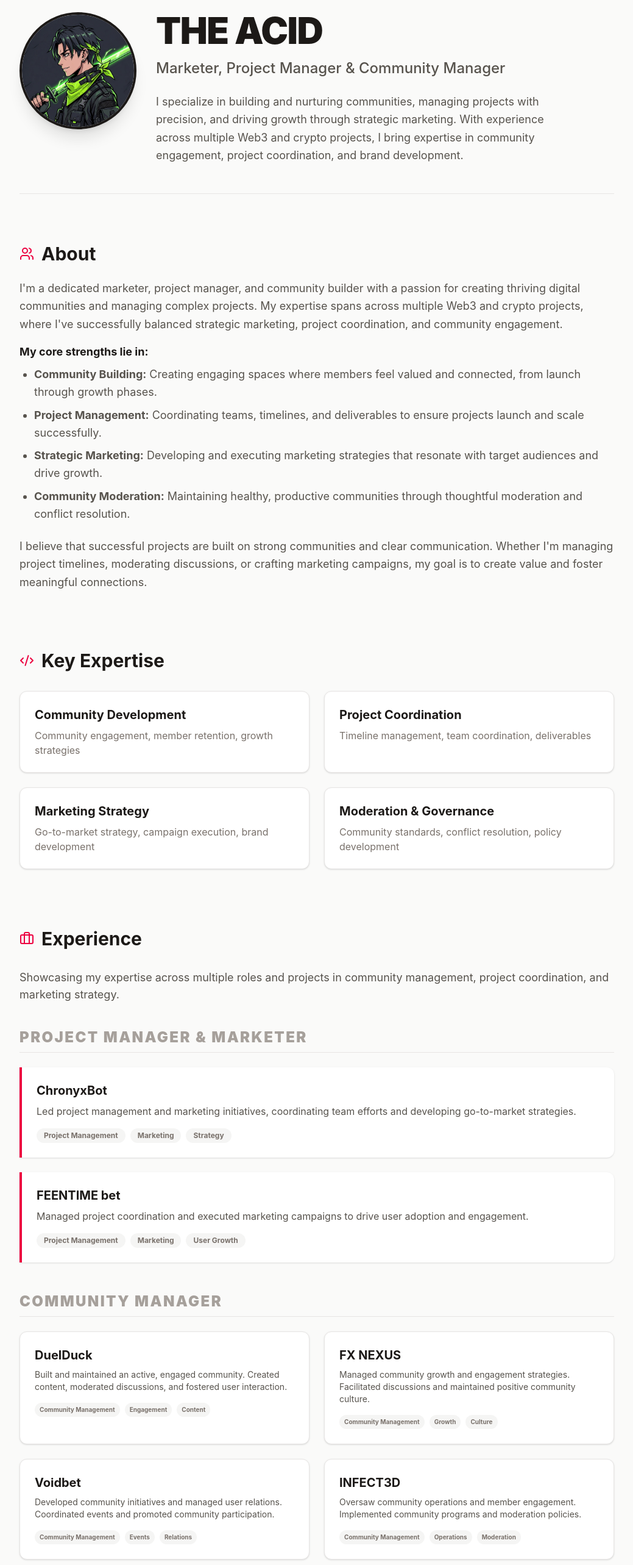
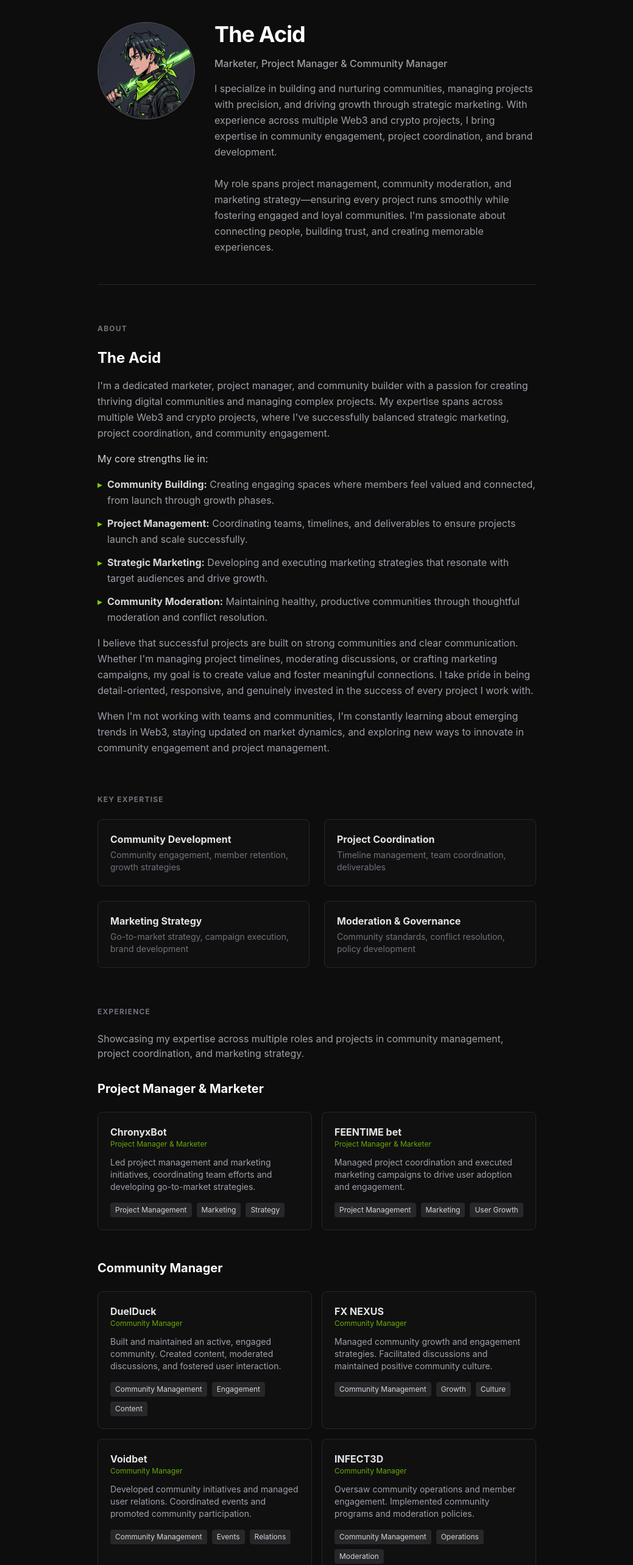
Before and after one commit to K1LLSHOT/My-Portfolio, a React (Vite) app: page / in a window 1280 px wide. Shown: the part 60-2626 px from the top of the page at 61% size, without its empty margins (120-1159 px from the left). Built offline with nearby package versions, Linux system fonts and the light colour scheme.

Commit message:
Update App.jsx

```diff
--- a/src/App.jsx
+++ b/src/App.jsx
@@ -1,47 +1,52 @@
 import React from 'react';
-import { Briefcase, Code2, Users, Megaphone, ShieldCheck } from 'lucide-react';
 
 const App = () => (
-  <div className="min-h-screen bg-stone-50 text-stone-900 font-sans selection:bg-rose-200">
-    <div className="max-w-5xl mx-auto px-6 py-12 md:py-20">
+  <div className="min-h-screen bg-[#0d0d0d] text-zinc-300 font-sans selection:bg-lime-500/30">
+    <div className="max-w-3xl mx-auto px-6 py-12 md:py-24">
 
       {/* Header Profile Section */}
-      <header className="flex flex-col md:flex-row items-center md:items-start gap-8 mb-20 border-b border-stone-200 pb-12">
-        <div className="w-32 h-32 md:w-48 md:h-48 rounded-full overflow-hidden border-4 border-stone-900 shadow-xl flex-shrink-0">
+      <header className="mb-16 border-b border-zinc-800 pb-12 flex flex-col md:flex-row items-center md:items-start gap-8">
+        <div className="w-32 h-32 md:w-40 md:h-40 rounded-full overflow-hidden flex-shrink-0 shadow-sm border-2 border-zinc-700">
           <img src="/pfp.jpg" alt="The Acid" className="w-full h-full object-cover" />
         </div>
         <div className="text-center md:text-left">
-          <h1 className="text-4xl md:text-6xl font-black uppercase tracking-tight mb-4">The Acid</h1>
-          <h2 className="text-xl md:text-2xl text-stone-600 font-medium mb-6">Marketer, Project Manager & Community Manager</h2>
-          <p className="text-lg text-stone-600 leading-relaxed max-w-2xl">
+          <h1 className="text-4xl font-bold tracking-tight mb-4 text-white">The Acid</h1>
+          <p className="text-zinc-400 font-medium mb-4">Marketer, Project Manager & Community Manager</p>
+          <p className="text-zinc-400 leading-relaxed">
             I specialize in building and nurturing communities, managing projects with precision, and driving growth through strategic marketing. With experience across multiple Web3 and crypto projects, I bring expertise in community engagement, project coordination, and brand development.
+            <br/><br/>
+            My role spans project management, community moderation, and marketing strategy—ensuring every project runs smoothly while fostering engaged and loyal communities. I'm passionate about connecting people, building trust, and creating memorable experiences.
           </p>
         </div>
       </header>
 
       {/* About Section */}
-      <section className="mb-24">
-        <h3 className="text-3xl font-bold mb-6 flex items-center gap-3"><Users className="text-rose-600"/> About</h3>
-        <div className="prose prose-stone max-w-none text-stone-600 leading-relaxed text-lg">
-          <p className="mb-4">
+      <section className="mb-16">
+        <h2 className="text-xs font-bold text-zinc-500 uppercase tracking-widest mb-6">About</h2>
+        <h3 className="text-2xl font-bold mb-4 text-white">The Acid</h3>
+        <div className="text-zinc-400 leading-relaxed space-y-4">
+          <p>
             I'm a dedicated marketer, project manager, and community builder with a passion for creating thriving digital communities and managing complex projects. My expertise spans across multiple Web3 and crypto projects, where I've successfully balanced strategic marketing, project coordination, and community engagement.
           </p>
-          <p className="font-bold text-stone-900 mb-2">My core strengths lie in:</p>
-          <ul className="list-disc pl-6 space-y-2 mb-6">
-            <li><strong>Community Building:</strong> Creating engaging spaces where members feel valued and connected, from launch through growth phases.</li>
-            <li><strong>Project Management:</strong> Coordinating teams, timelines, and deliverables to ensure projects launch and scale successfully.</li>
-            <li><strong>Strategic Marketing:</strong> Developing and executing marketing strategies that resonate with target audiences and drive growth.</li>
-            <li><strong>Community Moderation:</strong> Maintaining healthy, productive communities through thoughtful moderation and conflict resolution.</li>
+          <p className="text-zinc-300">My core strengths lie in:</p>
+          <ul className="space-y-3">
+            <li className="flex gap-2"><span className="text-lime-500">▸</span> <span><strong className="text-zinc-300">Community Building:</strong> Creating engaging spaces where members feel valued and connected, from launch through growth phases.</span></li>
+            <li className="flex gap-2"><span className="text-lime-500">▸</span> <span><strong className="text-zinc-300">Project Management:</strong> Coordinating teams, timelines, and deliverables to ensure projects launch and scale successfully.</span></li>
+            <li className="flex gap-2"><span className="text-lime-500">▸</span> <span><strong className="text-zinc-300">Strategic Marketing:</strong> Developing and executing marketing strategies that resonate with target audiences and drive growth.</span></li>
+            <li className="flex gap-2"><span className="text-lime-500">▸</span> <span><strong className="text-zinc-300">Community Moderation:</strong> Maintaining healthy, productive communities through thoughtful moderation and conflict resolution.</span></li>
           </ul>
           <p>
-            I believe that successful projects are built on strong communities and clear communication. Whether I'm managing project timelines, moderating discussions, or crafting marketing campaigns, my goal is to create value and foster meaningful connections.
+            I believe that successful projects are built on strong communities and clear communication. Whether I'm managing project timelines, moderating discussions, or crafting marketing campaigns, my goal is to create value and foster meaningful connections. I take pride in being detail-oriented, responsive, and genuinely invested in the success of every project I work with.
+          </p>
+          <p>
+            When I'm not working with teams and communities, I'm constantly learning about emerging trends in Web3, staying updated on market dynamics, and exploring new ways to innovate in community engagement and project management.
           </p>
         </div>
       </section>
 
       {/* Key Expertise Grid */}
-      <section className="mb-24">
-        <h3 className="text-3xl font-bold mb-8 flex items-center gap-3"><Code2 className="text-rose-600"/> Key Expertise</h3>
+      <section className="mb-16">
+        <h2 className="text-xs font-bold text-zinc-500 uppercase tracking-widest mb-6">Key Expertise</h2>
         <div className="grid md:grid-cols-2 gap-6">
           {[
             { title: "Community Development", desc: "Community engagement, member retention, growth strategies" },
@@ -49,34 +54,35 @@ const App = () => (
             { title: "Marketing Strategy", desc: "Go-to-market strategy, campaign execution, brand development" },
             { title: "Moderation & Governance", desc: "Community standards, conflict resolution, policy development" }
           ].map((skill, i) => (
-            <div key={i} className="p-6 bg-white border border-stone-200 rounded-xl shadow-sm hover:shadow-md transition-shadow">
-              <h4 className="text-xl font-bold text-stone-900 mb-2">{skill.title}</h4>
-              <p className="text-stone-500">{skill.desc}</p>
+            <div key={i} className="p-5 border border-zinc-800 bg-zinc-900/30 rounded-lg hover:border-zinc-700 transition-colors">
+              <h4 className="font-bold text-zinc-200 mb-1">{skill.title}</h4>
+              <p className="text-sm text-zinc-500">{skill.desc}</p>
             </div>
           ))}
         </div>
       </section>
 
       {/* Experience Timeline */}
-      <section className="mb-24">
-        <h3 className="text-3xl font-bold mb-8 flex items-center gap-3"><Briefcase className="text-rose-600"/> Experience</h3>
-        <p className="text-stone-600 mb-10 text-lg">Showcasing my expertise across multiple roles and projects in community management, project coordination, and marketing strategy.</p>
+      <section className="mb-16">
+        <h2 className="text-xs font-bold text-zinc-500 uppercase tracking-widest mb-6">Experience</h2>
+        <p className="text-zinc-400 mb-8">Showcasing my expertise across multiple roles and projects in community management, project coordination, and marketing strategy.</p>
 
         <div className="space-y-12">
 
           {/* Project Manager Block */}
           <div>
-            <h4 className="text-2xl font-black text-stone-400 uppercase tracking-widest mb-6 border-b border-stone-200 pb-2">Project Manager & Marketer</h4>
-            <div className="grid gap-6">
+            <h3 className="text-xl font-bold text-white mb-6">Project Manager & Marketer</h3>
+            <div className="grid md:grid-cols-2 gap-4">
               {[
-                { name: "ChronyxBot", tags: ["Project Management", "Marketing", "Strategy"], desc: "Led project management and marketing initiatives, coordinating team efforts and developing go-to-market strategies." },
-                { name: "FEENTIME bet", tags: ["Project Management", "Marketing", "User Growth"], desc: "Managed project coordination and executed marketing campaigns to drive user adoption and engagement." }
+                { name: "ChronyxBot", role: "Project Manager & Marketer", tags: ["Project Management", "Marketing", "Strategy"], desc: "Led project management and marketing initiatives, coordinating team efforts and developing go-to-market strategies." },
+                { name: "FEENTIME bet", role: "Project Manager & Marketer", tags: ["Project Management", "Marketing", "User Growth"], desc: "Managed project coordination and executed marketing campaigns to drive user adoption and engagement." }
               ].map((job, i) => (
-                <div key={i} className="p-6 bg-white border-l-4 border-rose-600 rounded-r-xl shadow-sm">
-                  <h5 className="text-xl font-bold text-stone-900">{job.name}</h5>
-                  <p className="text-stone-600 mt-2 mb-4">{job.desc}</p>
+                <div key={i} className="p-5 border border-zinc-800 bg-zinc-900/30 rounded-lg">
+                  <h4 className="font-bold text-zinc-200">{job.name}</h4>
+                  <p className="text-xs text-lime-500/80 mb-3">{job.role}</p>
+                  <p className="text-sm text-zinc-400 mb-4">{job.desc}</p>
                   <div className="flex flex-wrap gap-2">
-                    {job.tags.map(t => <span key={t} className="px-3 py-1 bg-stone-100 text-xs font-bold text-stone-500 rounded-full">{t}</span>)}
+                    {job.tags.map(t => <span key={t} className="px-2 py-1 bg-zinc-800 text-xs text-zinc-300 rounded">{t}</span>)}
                   </div>
                 </div>
               ))}
@@ -85,19 +91,20 @@ const App = () => (
 
           {/* Community Manager Block */}
           <div>
-            <h4 className="text-2xl font-black text-stone-400 uppercase tracking-widest mb-6 border-b border-stone-200 pb-2">Community Manager</h4>
-            <div className="grid gap-6 md:grid-cols-2">
+            <h3 className="text-xl font-bold text-white mb-6">Community Manager</h3>
+            <div className="grid md:grid-cols-2 gap-4">
               {[
-                { name: "DuelDuck", tags: ["Community Management", "Engagement", "Content"], desc: "Built and maintained an active, engaged community. Created content, moderated discussions, and fostered user interaction." },
-                { name: "FX NEXUS", tags: ["Community Management", "Growth", "Culture"], desc: "Managed community growth and engagement strategies. Facilitated discussions and maintained positive community culture." },
-                { name: "Voidbet", tags: ["Community Management", "Events", "Relations"], desc: "Developed community initiatives and managed user relations. Coordinated events and promoted community participation." },
-                { name: "INFECT3D", tags: ["Community Management", "Operations", "Moderation"], desc: "Oversaw community operations and member engagement. Implemented community programs and moderation policies." }
+                { name: "DuelDuck", role: "Community Manager", tags: ["Community Management", "Engagement", "Content"], desc: "Built and maintained an active, engaged community. Created content, moderated discussions, and fostered user interaction." },
+                { name: "FX NEXUS", role: "Community Manager", tags: ["Community Management", "Growth", "Culture"], desc: "Managed community growth and engagement strategies. Facilitated discussions and maintained positive community culture." },
+                { name: "Voidbet", role: "Community Manager", tags: ["Community Management", "Events", "Relations"], desc: "Developed community initiatives and managed user relations. Coordinated events and promoted community participation." },
+                { name: "INFECT3D", role: "Community Manager", tags: ["Community Management", "Operations", "Moderation"], desc: "Oversaw community operations and member engagement. Implemented community programs and moderation policies." }
               ].map((job, i) => (
-                <div key={i} className="p-6 bg-white border border-stone-200 rounded-xl shadow-sm">
-                  <h5 className="text-xl font-bold text-stone-900">{job.name}</h5>
-                  <p className="text-stone-600 text-sm mt-2 mb-4">{job.desc}</p>
+                <div key={i} className="p-5 border border-zinc-800 bg-zinc-900/30 rounded-lg">
+                  <h4 className="font-bold text-zinc-200">{job.name}</h4>
+                  <p className="text-xs text-lime-500/80 mb-3">{job.role}</p>
+                  <p className="text-sm text-zinc-400 mb-4">{job.desc}</p>
                   <div className="flex flex-wrap gap-2">
-                    {job.tags.map(t => <span key={t} className="px-2 py-1 bg-stone-100 text-[10px] font-bold text-stone-500 rounded-full">{t}</span>)}
+                    {job.tags.map(t => <span key={t} className="px-2 py-1 bg-zinc-800 text-xs text-zinc-300 rounded">{t}</span>)}
                   </div>
                 </div>
               ))}
@@ -106,21 +113,22 @@ const App = () => (
 
           {/* Community Moderator Block */}
           <div>
-            <h4 className="text-2xl font-black text-stone-400 uppercase tracking-widest mb-6 border-b border-stone-200 pb-2">Community Moderator</h4>
-            <div className="grid gap-6 md:grid-cols-2">
+            <h3 className="text-xl font-bold text-white mb-6">Community Moderator</h3>
+            <div className="grid md:grid-cols-2 gap-4">
               {[
-                { name: "PAI3", tags: ["Moderation", "Community Health", "Guidelines"], desc: "Moderated community discussions and enforced community guidelines. Ensured healthy and constructive interactions." },
-                { name: "Tauntcoin", tags: ["Moderation", "Community", "Standards"], desc: "Managed community channels and member interactions. Maintained forum rules and community standards." },
-                { name: "Battleworld", tags: ["Moderation", "Resolution", "Engagement"], desc: "Oversaw community moderation and dispute resolution. Promoted positive community engagement and participation." },
-                { name: "Masked-INJ", tags: ["Moderation", "Support", "Integrity"], desc: "Led moderation efforts and community support. Handled member concerns and maintained community integrity." },
-                { name: "Memescope", tags: ["Moderation", "Content", "Culture"], desc: "Managed content moderation and community culture. Ensured community guidelines compliance and positive interactions." },
-                { name: "Official Bullrun", tags: ["Moderation", "Coordination", "Standards"], desc: "Supervised community discussions and member engagement. Coordinated community activities and maintained standards." }
+                { name: "PAI3", role: "Community Moderator", tags: ["Moderation", "Community Health", "Guidelines"], desc: "Moderated community discussions and enforced community guidelines. Ensured healthy and constructive interactions." },
+                { name: "Tauntcoin", role: "Community Moderator", tags: ["Moderation", "Community", "Standards"], desc: "Managed community channels and member interactions. Maintained forum rules and community standards." },
+                { name: "Battleworld", role: "Community Moderator", tags: ["Moderation", "Resolution", "Engagement"], desc: "Oversaw community moderation and dispute resolution. Promoted positive community engagement and participation." },
+                { name: "Masked-INJ", role: "Community Moderator", tags: ["Moderation", "Support", "Integrity"], desc: "Led moderation efforts and community support. Handled member concerns and maintained community integrity." },
+                { name: "Memescope", role: "Community Moderator", tags: ["Moderation", "Content", "Culture"], desc: "Managed content moderation and community culture. Ensured community guidelines compliance and positive interactions." },
+                { name: "Official Bullrun", role: "Community Moderator", tags: ["Moderation", "Coordination", "Standards"], desc: "Supervised community discussions and member engagement. Coordinated community activities and maintained standards." }
               ].map((job, i) => (
-                <div key={i} className="p-6 bg-white border border-stone-200 rounded-xl shadow-sm">
-                  <h5 className="text-xl font-bold text-stone-900">{job.name}</h5>
-                  <p className="text-stone-600 text-sm mt-2 mb-4">{job.desc}</p>
+                <div key={i} className="p-5 border border-zinc-800 bg-zinc-900/30 rounded-lg">
+                  <h4 className="font-bold text-zinc-200">{job.name}</h4>
+                  <p className="text-xs text-lime-500/80 mb-3">{job.role}</p>
+                  <p className="text-sm text-zinc-400 mb-4">{job.desc}</p>
                   <div className="flex flex-wrap gap-2">
-                    {job.tags.map(t => <span key={t} className="px-2 py-1 bg-stone-100 text-[10px] font-bold text-stone-500 rounded-full">{t}</span>)}
+                    {job.tags.map(t => <span key={t} className="px-2 py-1 bg-zinc-800 text-xs text-zinc-300 rounded">{t}</span>)}
                   </div>
                 </div>
               ))}
@@ -131,14 +139,17 @@ const App = () => (
       </section>
 
       {/* Footer Contact */}
-      <footer className="mt-24 pt-12 border-t-2 border-stone-900 text-center">
-        <h3 className="text-4xl font-black mb-6">Let's Connect</h3>
-        <p className="text-stone-600 text-lg mb-8 max-w-xl mx-auto">I'm always interested in new opportunities, collaborations, and conversations. Feel free to reach out!</p>
-        <div className="flex justify-center gap-6 mb-12">
-          <a href="https://twitter.com/theacidxyz" target="_blank" rel="noreferrer" className="px-8 py-3 bg-stone-900 text-white rounded-full font-bold hover:bg-rose-600 transition-colors shadow-lg">Twitter (X)</a>
-          <a href="mailto:theacid@gmail.com" className="px-8 py-3 bg-white border-2 border-stone-900 text-stone-900 rounded-full font-bold hover:bg-stone-100 transition-colors shadow-lg">Email Me</a>
+      <footer className="pt-12 border-t border-zinc-800">
+        <h2 className="text-xs font-bold text-zinc-500 uppercase tracking-widest mb-6">Contact</h2>
+        <h3 className="text-2xl font-bold mb-4 text-white">Let's Connect</h3>
+        <p className="text-zinc-400 mb-8">I'm always interested in new opportunities, collaborations, and conversations. Feel free to reach out!</p>
+
+        <div className="flex flex-wrap gap-4 mb-16">
+          <a href="https://twitter.com/theacidxyz" target="_blank" rel="noreferrer" className="px-6 py-2 bg-lime-500 text-black rounded-md text-sm font-bold hover:bg-lime-400 transition-colors">Twitter (X)</a>
+          <a href="mailto:theacid@gmail.com" className="px-6 py-2 bg-zinc-900 border border-zinc-700 text-zinc-300 rounded-md text-sm font-medium hover:bg-zinc-800 transition-colors">Email</a>
         </div>
-        <p className="text-stone-400 text-sm font-medium">© 2026 The Acid. All rights reserved.</p>
+
+        <p className="text-zinc-600 text-sm">© 2026 The Acid. All rights reserved.</p>
       </footer>
 
     </div>
```
